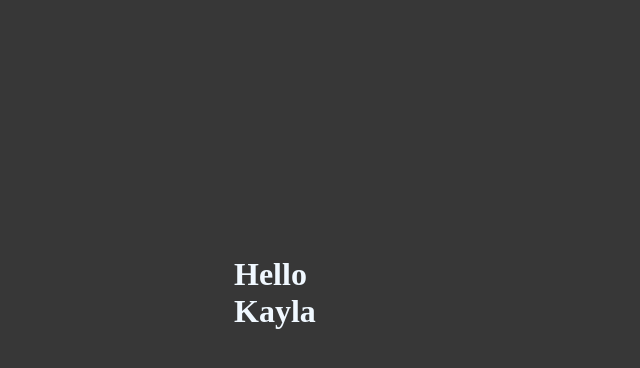
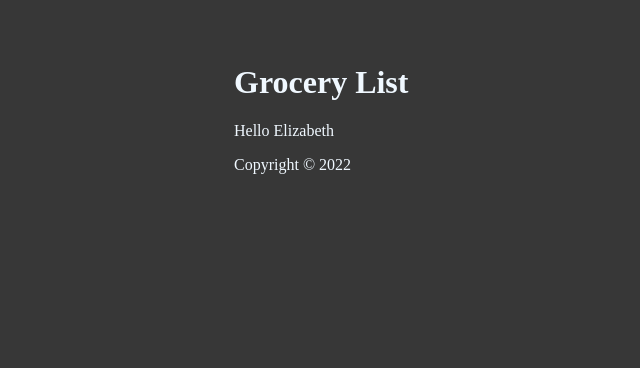
Before and after one commit to danielbarczynski/learning-react, a React (Create React App) app: page / in a window 1280 px wide. Shown: the top 368 px of the page, without its empty margins (342-982 px from the left). Built offline with nearby package versions, Linux system fonts and the light colour scheme.

Commit message:
components

```diff
--- a/public/index.html
+++ b/public/index.html
@@ -11,7 +11,7 @@
     />
     <title>React App</title>
   </head>
-  <body style="background-color: rgb(55, 55, 55); color: aliceblue; margin: 20% 45%;">
+  <body style="background-color: rgb(55, 55, 55); color: aliceblue; margin: 5% 10% 10% 45%;">
     <div id="root"></div>
   </body>
 </html>
--- a/src/App.js
+++ b/src/App.js
@@ -1,14 +1,15 @@
 import React from "react";
+import Content from "./Content";
+import Footer from "./Footer";
+import Header from "./Header";
 
 function App(){
-    const handleNameChange = () => {
-        const names = ['Nathan', 'Elizabeth', 'Marcus', 'Kayla']
-        let rand = Math.floor(Math.random() * 4);
-        return names[rand];
-    }
-
     return (
-        <h1>Hello { handleNameChange() }</h1>
+        <div>
+            <Header />
+            <Content />
+            <Footer />
+        </div>
     )
 }
 
--- /dev/null
+++ b/src/Content.js
@@ -0,0 +1,15 @@
+import React from 'react'
+
+const Content = () => {
+    const handleNameChange = () => {
+        const names = ['Nathan', 'Elizabeth', 'Marcus', 'Kayla']
+        let rand = Math.floor(Math.random() * 4);
+        return names[rand];
+    }
+
+    return (
+        <main>Hello {handleNameChange()}</main>
+    )
+}
+
+export default Content
--- /dev/null
+++ b/src/Footer.js
@@ -0,0 +1,12 @@
+import React from 'react'
+
+const Footer = () => {
+    const year = new Date();
+    return (
+    <footer>
+        <p>Copyright &copy; {year.getFullYear()}</p>
+    </footer>
+  )
+}
+
+export default Footer
--- /dev/null
+++ b/src/Header.js
@@ -0,0 +1,11 @@
+import React from 'react'
+
+const Header = () => {
+  return (
+      <header>
+          <h1>Grocery List</h1>
+      </header>
+  )
+}
+
+export default Header
```
Also changed, not shown: 1 other file (tests, documents, lock files or other folders).
